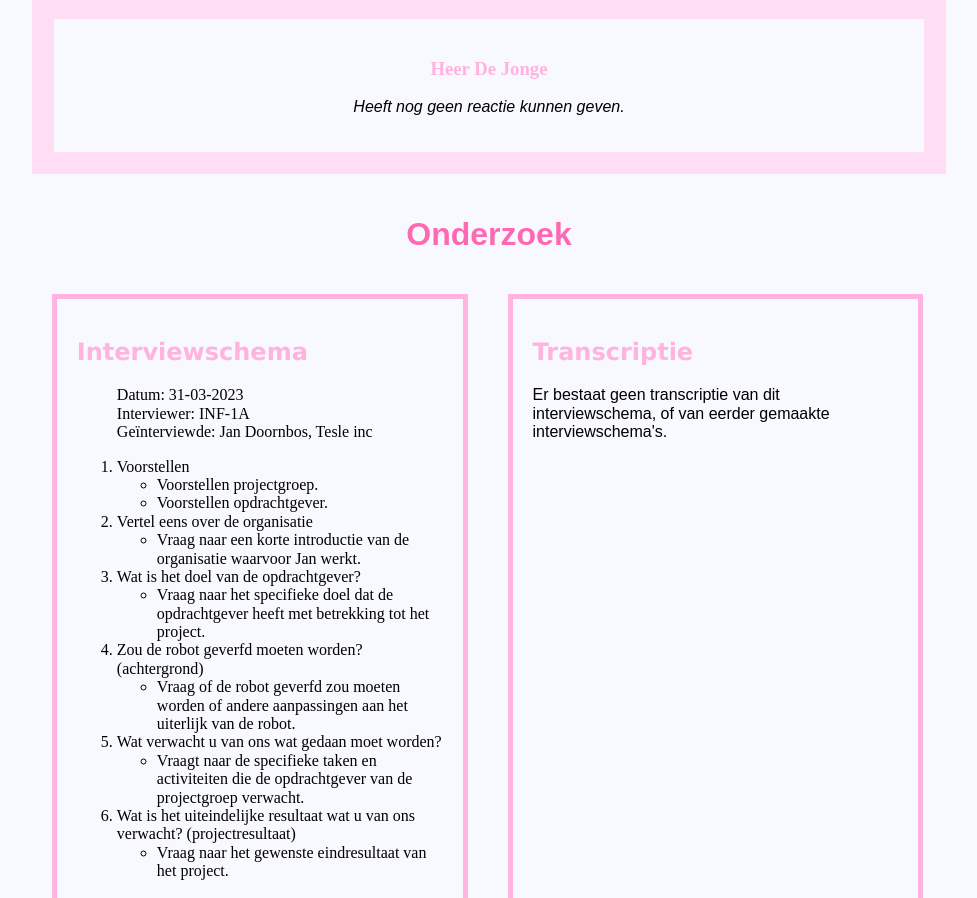
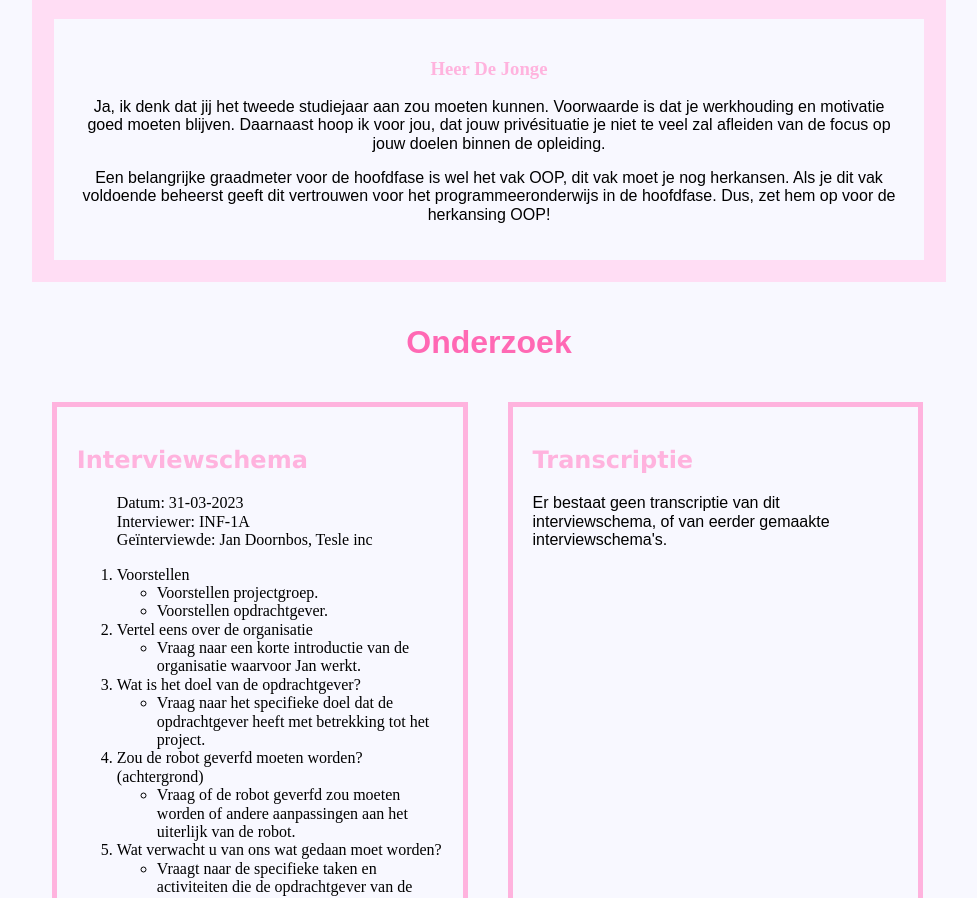
Before and after one commit to saulewestra/saulewestra.github.io, a plain HTML site: page website/midden.html in a window 1280 px wide. Shown: the part 1089-1987 px from the top of the page, without its empty margins (151-1128 px from the left). Drawn offline with Linux system fonts and the light colour scheme.

Commit message:
Communicatie van Albert toegevoegd in 'Midden'.

```diff
--- a/website/midden.html
+++ b/website/midden.html
@@ -77,7 +77,13 @@
                     </div>
                     <div>
                         <h3>Heer De Jonge</h3>
-                        <p><i>Heeft nog geen reactie kunnen geven.</i></p>
+                        <p>Ja, ik denk dat jij het tweede studiejaar aan zou moeten kunnen.
+                            Voorwaarde is dat je werkhouding en motivatie goed moeten blijven.
+                            Daarnaast hoop ik voor jou, dat jouw privésituatie je niet te veel zal afleiden van de focus op jouw doelen binnen de opleiding.</p>
+
+                        <p>Een belangrijke graadmeter voor de hoofdfase is wel het vak OOP, dit vak moet je nog herkansen.
+                            Als je dit vak voldoende beheerst geeft dit vertrouwen voor het programmeeronderwijs in de hoofdfase.
+                            Dus, zet hem op voor de herkansing OOP!</p>
                     </div>
                 </div>
             </div>
```
